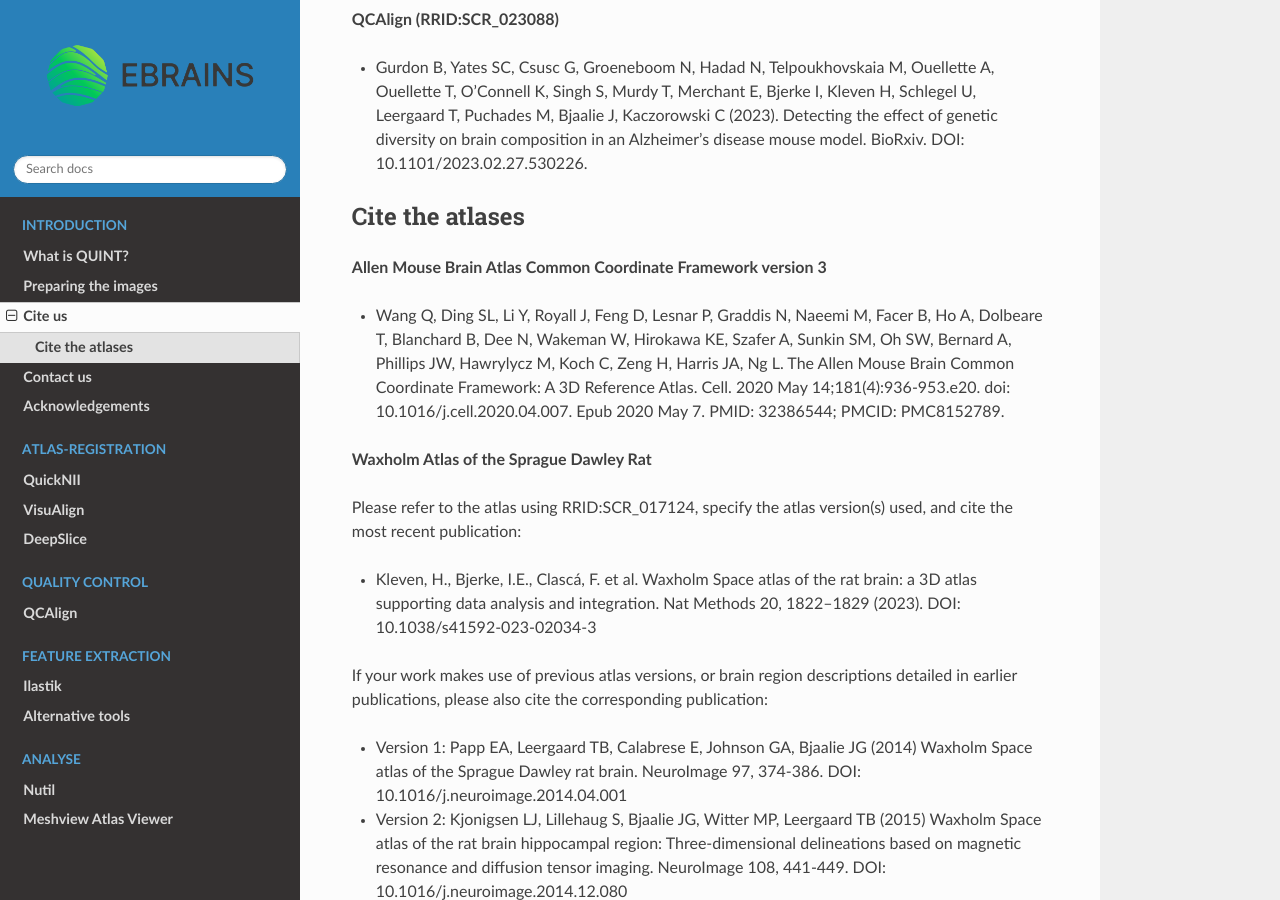
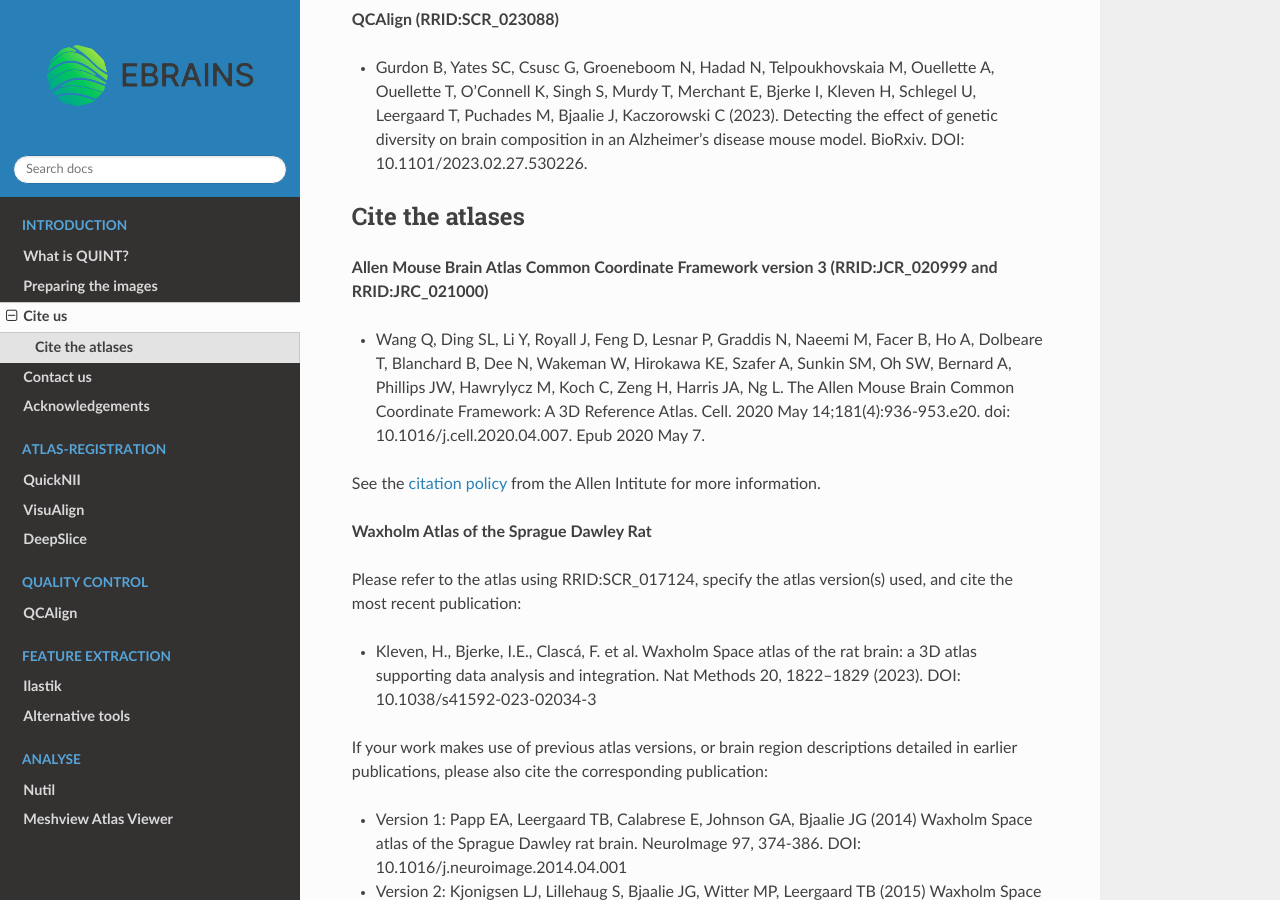
Before and after one commit to Neural-Systems-at-UIO/QUINT_workflow, a Sphinx documentation site: the page built from docs/Publications.rst, in a window 1280 px wide and 900 px high, scrolled down 1184 px. Built offline with Sphinx 7.4.7 and the Read the Docs theme 2.0.0, drawn with Linux system fonts in a browser that asks for light colours.

Commit message:
Update Publications.rst

```diff
--- a/docs/Publications.rst
+++ b/docs/Publications.rst
@@ -38,9 +38,11 @@
 **Cite the atlases**
 ---------------------
 
-**Allen Mouse Brain Atlas Common Coordinate Framework version 3**
+**Allen Mouse Brain Atlas Common Coordinate Framework version 3 (RRID:JCR_020999 and RRID:JRC_021000)**
 
-* Wang Q, Ding SL, Li Y, Royall J, Feng D, Lesnar P, Graddis N, Naeemi M, Facer B, Ho A, Dolbeare T, Blanchard B, Dee N, Wakeman W, Hirokawa KE, Szafer A, Sunkin SM, Oh SW, Bernard A, Phillips JW, Hawrylycz M, Koch C, Zeng H, Harris JA, Ng L. The Allen Mouse Brain Common Coordinate Framework: A 3D Reference Atlas. Cell. 2020 May 14;181(4):936-953.e20. doi: 10.1016/j.cell.2020.04.007. Epub 2020 May 7. PMID: 32386544; PMCID: PMC8152789.
+* Wang Q, Ding SL, Li Y, Royall J, Feng D, Lesnar P, Graddis N, Naeemi M, Facer B, Ho A, Dolbeare T, Blanchard B, Dee N, Wakeman W, Hirokawa KE, Szafer A, Sunkin SM, Oh SW, Bernard A, Phillips JW, Hawrylycz M, Koch C, Zeng H, Harris JA, Ng L. The Allen Mouse Brain Common Coordinate Framework: A 3D Reference Atlas. Cell. 2020 May 14;181(4):936-953.e20. doi: 10.1016/j.cell.2020.04.007. Epub 2020 May 7.
+
+See the `citation policy <https://alleninstitute.org/citation-policy/>`_ from the Allen Intitute for more information.
 
 **Waxholm Atlas of the Sprague Dawley Rat**
 
```
